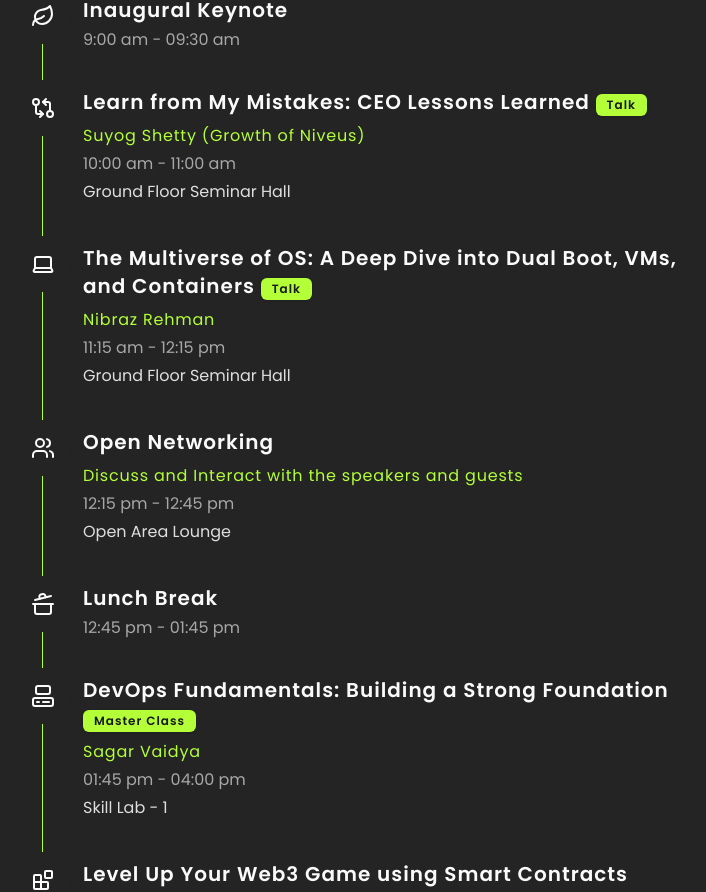
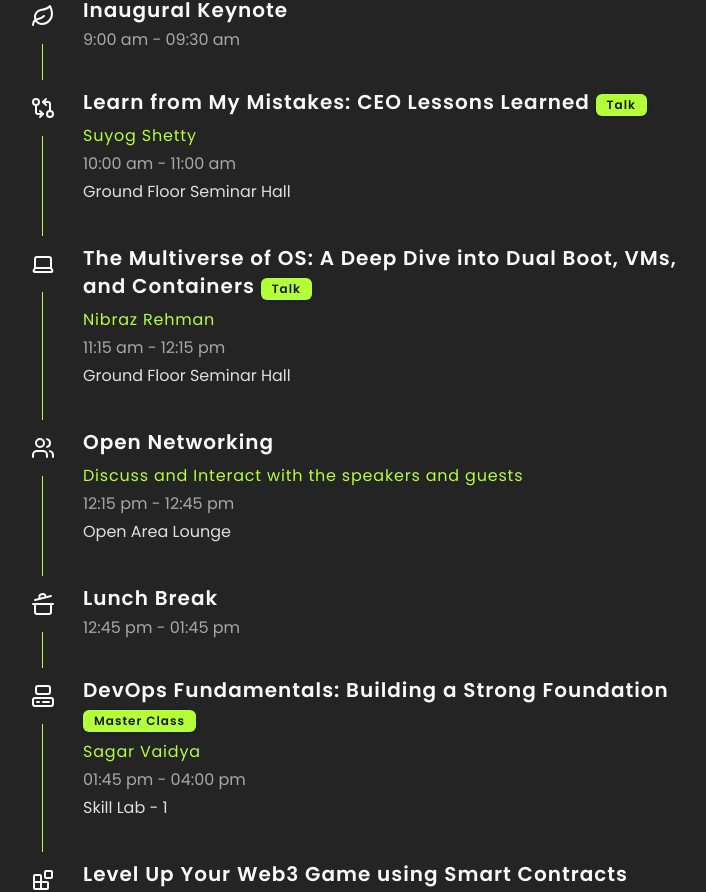
Before and after one commit to so-sc/devhost-2024, a Next.js app: page / in a window 1280 px wide. Shown: the part 1276-2168 px from the top of the page, without its empty margins (262-968 px from the left). Built offline with nearby package versions, Linux system fonts and the light colour scheme.

Commit message:
minor changes

```diff
--- a/src/components/Schedule.tsx
+++ b/src/components/Schedule.tsx
@@ -49,7 +49,7 @@ const scheduleData = [
         title: "Learn from My Mistakes: CEO Lessons Learned",
         time: "10:00 am - 11:00 am",
         description: "Ground Floor Seminar Hall",
-        speaker: "Suyog Shetty (Growth of Niveus)",
+        speaker: "Suyog Shetty",
         type: "Talk",
       },
       {
@@ -92,7 +92,7 @@ const scheduleData = [
         title: "Level Up Your Web3 Game using Smart Contracts",
         time: "01:45 pm - 04:00 pm",
         description: "Skill Lab - 2",
-        speaker: "Subodh (Ethreal)",
+        speaker: "Subodh",
         type: "Master Class",
       },
 
@@ -131,7 +131,7 @@ const scheduleData = [
           "From Coastal Town to IT Hub: The Rise of Mangalore's IT Industry",
         time: "11:30 am - 12:00 am",
         description: "Ground Floor Seminar Hall",
-        speaker: "Shashir Shetty (Mod), Shihab Kalander, John Fernandes",
+        speaker: "Shashir Shetty, Shihab Kalander, John Fernandes",
         type: "Panel Discussion",
       },
       // {
@@ -164,7 +164,7 @@ const scheduleData = [
           "Cracking the MAANG Code: What It Takes to Get Hired in Top IT Companies",
         time: "01:45 pm - 02:15 pm",
         description: "Ground Floor Seminar Hall",
-        speaker: "Nikhil Raj (mod), Prasanna, Balakrishnan",
+        speaker: "Nikhil Raj, Prasanna, Balakrishnan",
         type: "Panel Discussion",
       },
       {
@@ -209,7 +209,7 @@ const scheduleData = [
       },
       // {
       //   icon: <Utensils />,
-      //   title: "Dinner Window (by us)",
+      //   title: "Dinner Window",
       //   time: "07:30 pm - 09:30 pm",
       //   description: "",
       //   speaker: "",
@@ -217,7 +217,7 @@ const scheduleData = [
       // },
       // {
       //   icon: <Users />,
-      //   title: "First round judging (3 +2) minutes",
+      //   title: "First round judging",
       //   time: "09:00 pm - 11:00 pm",
       //   description: "On their respective places",
       //   speaker: "",
@@ -230,7 +230,7 @@ const scheduleData = [
     events: [
       // {
       //   icon: <Sandwich />,
-      //   title: "Midnight Snacks (by us)",
+      //   title: "Midnight Snacks",
       //   time: "12:00 am - 04:00 am",
       //   description: "",
       //   speaker: "",
@@ -246,7 +246,7 @@ const scheduleData = [
       },
       // {
       //   icon: <Cookie />,
-      //   title: "Breakfast Window (not by us)",
+      //   title: "Breakfast Window",
       //   time: "08:00 am - 10:00 am",
       //   description: "",
       //   speaker: "",
@@ -254,7 +254,7 @@ const scheduleData = [
       // },
       // {
       //   icon: <Users />,
-      //   title: "Second round judging (7 +3) minutes",
+      //   title: "Second round judging",
       //   time: "08:00 am - 12:00 pm",
       //   description: "On their respective places",
       //   speaker: "",
@@ -270,7 +270,7 @@ const scheduleData = [
       // },
       // {
       //   icon: <FerrisWheel />,
-      //   title: "Quizzes and Fun activities (not selected teams)",
+      //   title: "Quizzes and Fun activities",
       //   time: "12:00 pm - 02:00 pm",
       //   description: "",
       //   speaker: "Open Area Lounge",
@@ -278,7 +278,7 @@ const scheduleData = [
       // },
       // {
       //   icon: <Soup />,
-      //   title: "Lunch Window (not by us)",
+      //   title: "Lunch Window",
       //   time: "12:00 pm - 03:00 pm",
       //   description: "",
       //   speaker: "",
```
